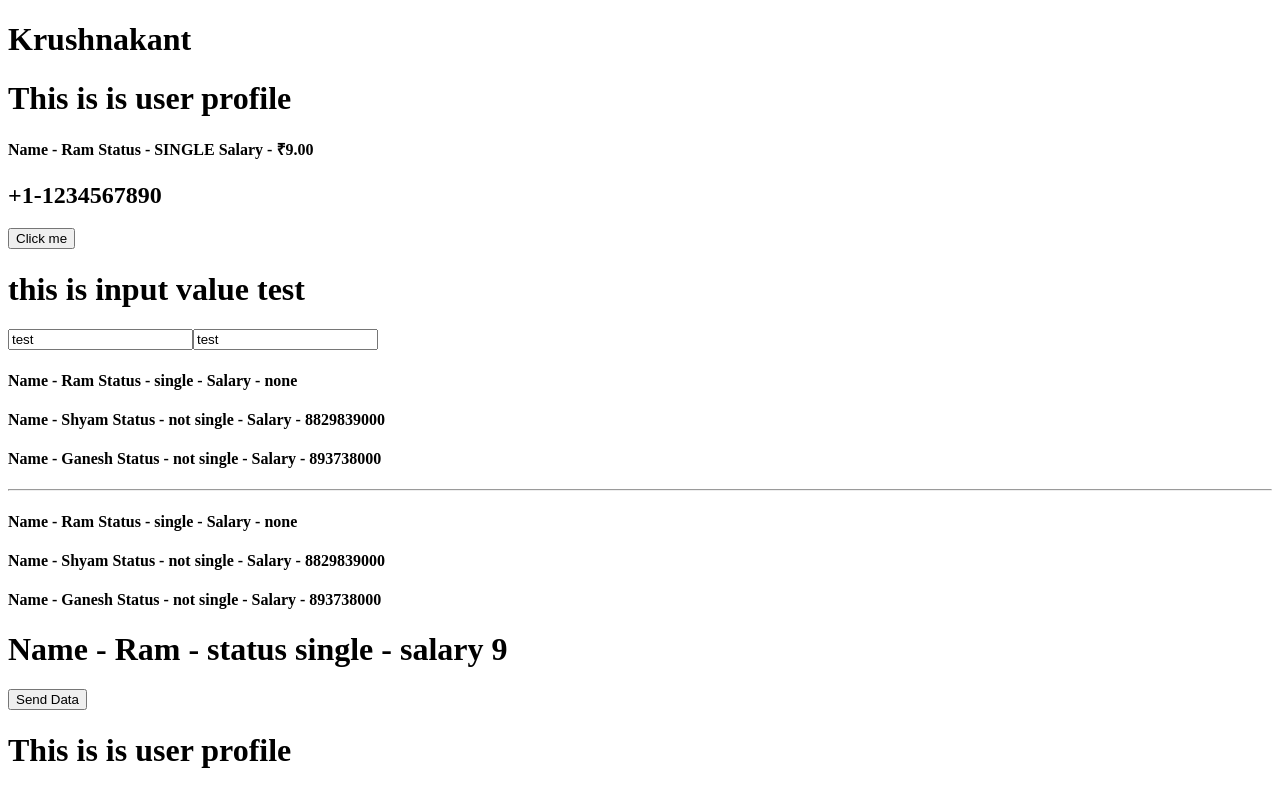
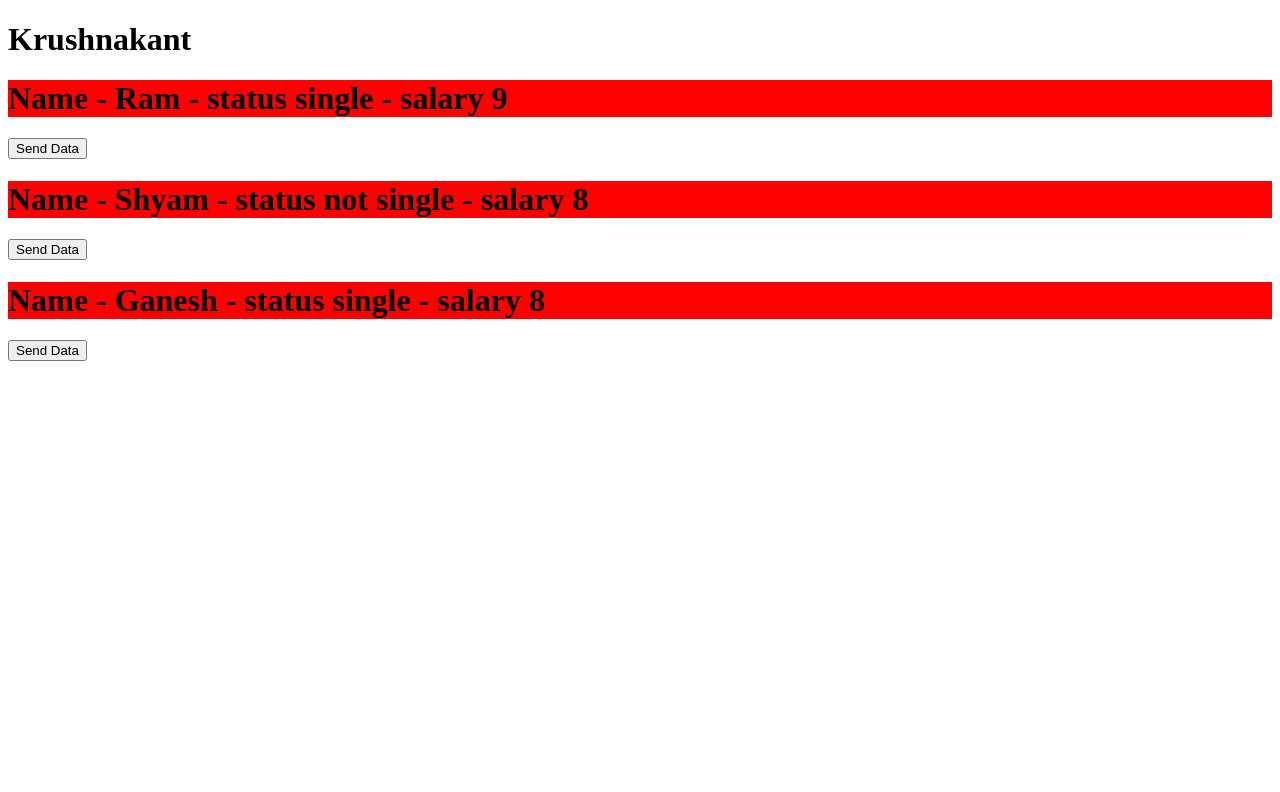
Before and after one commit to Krushna1621/Angular_first, an Angular app: page / in a window 1280 px wide. Shown: the top 792 px of the page. Built offline with nearby package versions, Linux system fonts and the light colour scheme.

Commit message:
how to add custom directive.

```diff
--- a/src/app/components/user-profile/user-profile.component.html
+++ b/src/app/components/user-profile/user-profile.component.html
@@ -1,4 +1,4 @@
-<h1>This is is user profile</h1>
+<!-- <h1>This is is user profile</h1>
 <h4>Name - {{name | titlecase}} Status - {{status.toUpperCase()}} Salary - {{salary | currency:"INR"}}</h4>
 <h2>{{phoneno | contryCode:"USA"}}</h2>
 
@@ -29,7 +29,8 @@
     <ng-template #elseBlock>
         <h4>Name - {{user.name}} Status - {{user.isSingle?"single":"not single"}} - Salary - none</h4>
     </ng-template>
-</div>
+</div> -->
 
-<h1>Name - {{name}} - status {{isSingle?"single":"not single"}} - salary {{salary}}</h1>
+<h1 appHighlight>Name - {{name}} - status {{isSingle?"single":"not single"}} - salary {{salary}}
+</h1>
 <button (click)="sendData()">Send Data</button>
--- a/src/app/components/user-profile/user-profile.component.ts
+++ b/src/app/components/user-profile/user-profile.component.ts
@@ -3,11 +3,12 @@ import { Component, Input, booleanAttribute, numberAttribute,Output, EventEmitte
 import { FormsModule } from "@angular/forms";
 import { User } from "../../../models/user";
 import { ContryCodePipe } from "../../pipes/contry-code.pipe";
+import { HighlightDirective } from "../../directives/highlight.directive";
 
 @Component({
   selector: 'app-user-profile',
   standalone: true,
-  imports: [FormsModule,CommonModule,ContryCodePipe],
+  imports: [FormsModule,CommonModule,ContryCodePipe,HighlightDirective],
   templateUrl: './user-profile.component.html',
   styleUrl: './user-profile.component.css'
 })
@@ -18,37 +19,38 @@ export class UserProfileComponent {
 
   @Output() myEvent =new EventEmitter<User>();
   sendData(){
-    this.myEvent.emit({name:this.name,newSalary:10000});
+    this.myEvent.emit({name:this.name,newSalary:20000});
   }
 
 
   //  name="ram";
-   status="single";
-  //  salary=8829839000;
-  phoneno=1234567890;
-   isBtnDisabled=false;
-   inputValue="test";
+  //  status="single";
+  // //  salary=8829839000;
+  // phoneno=1234567890;
+  //  isBtnDisabled=false;
+  //  inputValue="test";
 
-users=[
-  {
-    name:"Ram",
-    isSingle:true,
-    salary:9
-  },
-  {
-    name:"Shyam",
-    isSingle:false,
-    salary:8829839000
-  },
-  {
-    name:"Ganesh",
-    isSingle:false,
-    salary:893738000
-  }
-]
+// users=[
+//   {
+//     name:"Ram",
+//     isSingle:true,
+//     salary:9
+//   },
+//   {
+//     name:"Shyam",
+//     isSingle:false,
+//     salary:8829839000
+//   },
+//   {
+//     name:"Ganesh",
+//     isSingle:false,
+//     salary:893738000
+//   }
+// ]
 
-   onChange(e:Event){
-    const value =(e.target as HTMLInputElement).value;
-   this.inputValue=value
-   }
+//    onChange(e:Event){
+//     const value =(e.target as HTMLInputElement).value;
+//    this.inputValue=value
+//    }
+
 }
--- /dev/null
+++ b/src/app/directives/highlight.directive.ts
@@ -0,0 +1,29 @@
+import { Directive, ElementRef, HostBinding, HostListener } from '@angular/core';
+
+@Directive({
+  selector: '[appHighlight]',
+  standalone: true
+})
+export class HighlightDirective {
+
+
+  constructor(public el:ElementRef) {
+
+   }
+
+  @HostBinding("style.backgroundColor")
+   bgColor = "red";
+
+  @HostListener("mouseenter")
+  changeFontsize(){
+    console.log("Mouse enter");
+    this.el.nativeElement.style.fontSize = "50px"
+  }
+
+  @HostListener("mouseleave")
+   resetFontsize(){
+     console.log("Mouse leave");
+      this.el.nativeElement.style.fontSize = "30px"
+   }
+
+}
```
Also changed, not shown: 1 other file (tests, documents, lock files or other folders).
